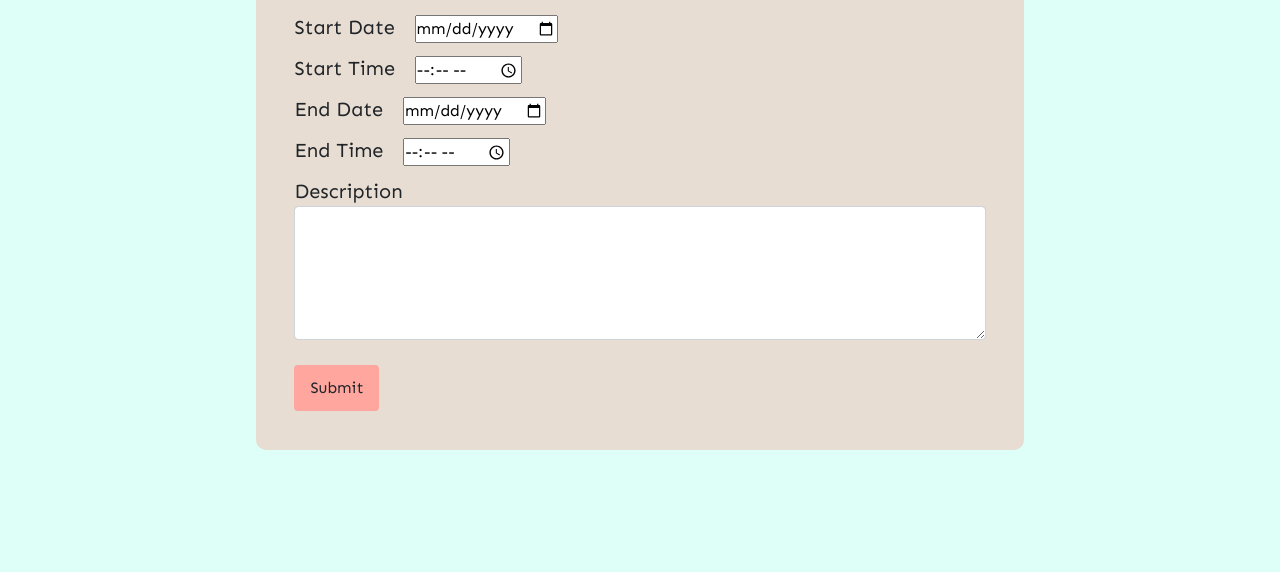
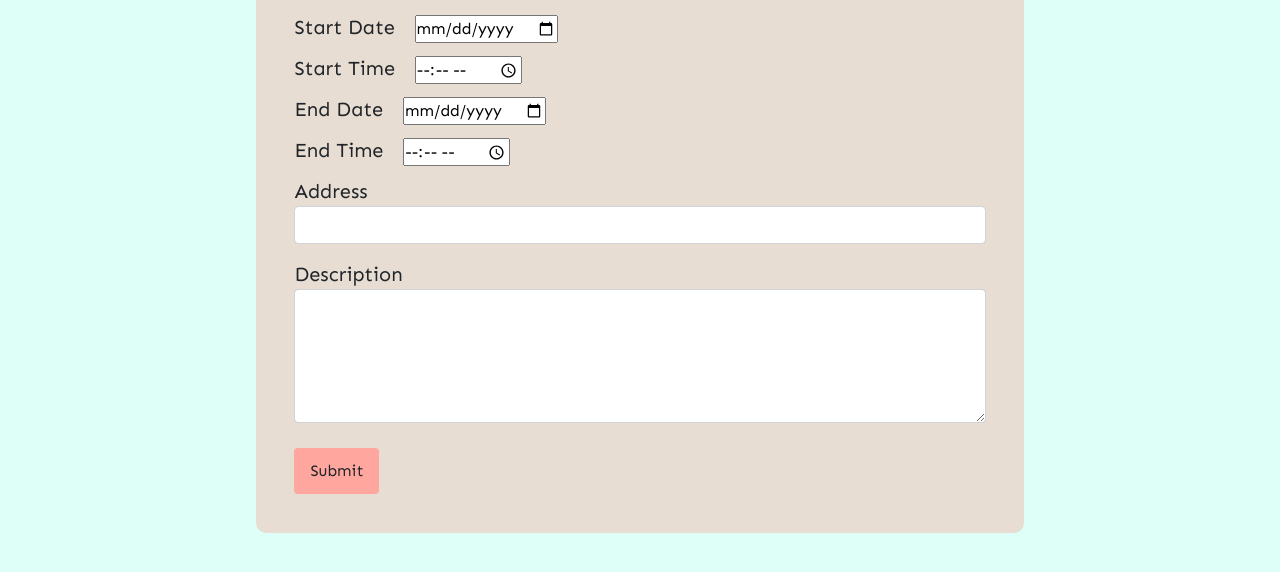
Before and after one commit to hashgraph/hedera-hcs-chat-js, a website: page public/create-event.html in a window 1280 px wide. Shown: the part 312-884 px from the top of the page. Before the commit the page ends 826 px from the top, so only its background shows below. Drawn offline with nearby package versions, Linux system fonts and the light colour scheme.

Commit message:
added location field

```diff
--- a/public/create-event.html
+++ b/public/create-event.html
@@ -54,6 +54,10 @@
               <input class="form-date-time" type="time">
             </div>
             <div>
+              <label class="form-label" for="address">Address</label>
+              <input class="form-control form-text-field" type="text" id="name">
+            </div>
+            <div>
             <label class="form-label" for="description">Description</label>
               <textarea class="form-control form-text-field" rows="5" id="desc"></textarea>
             </div>
```
